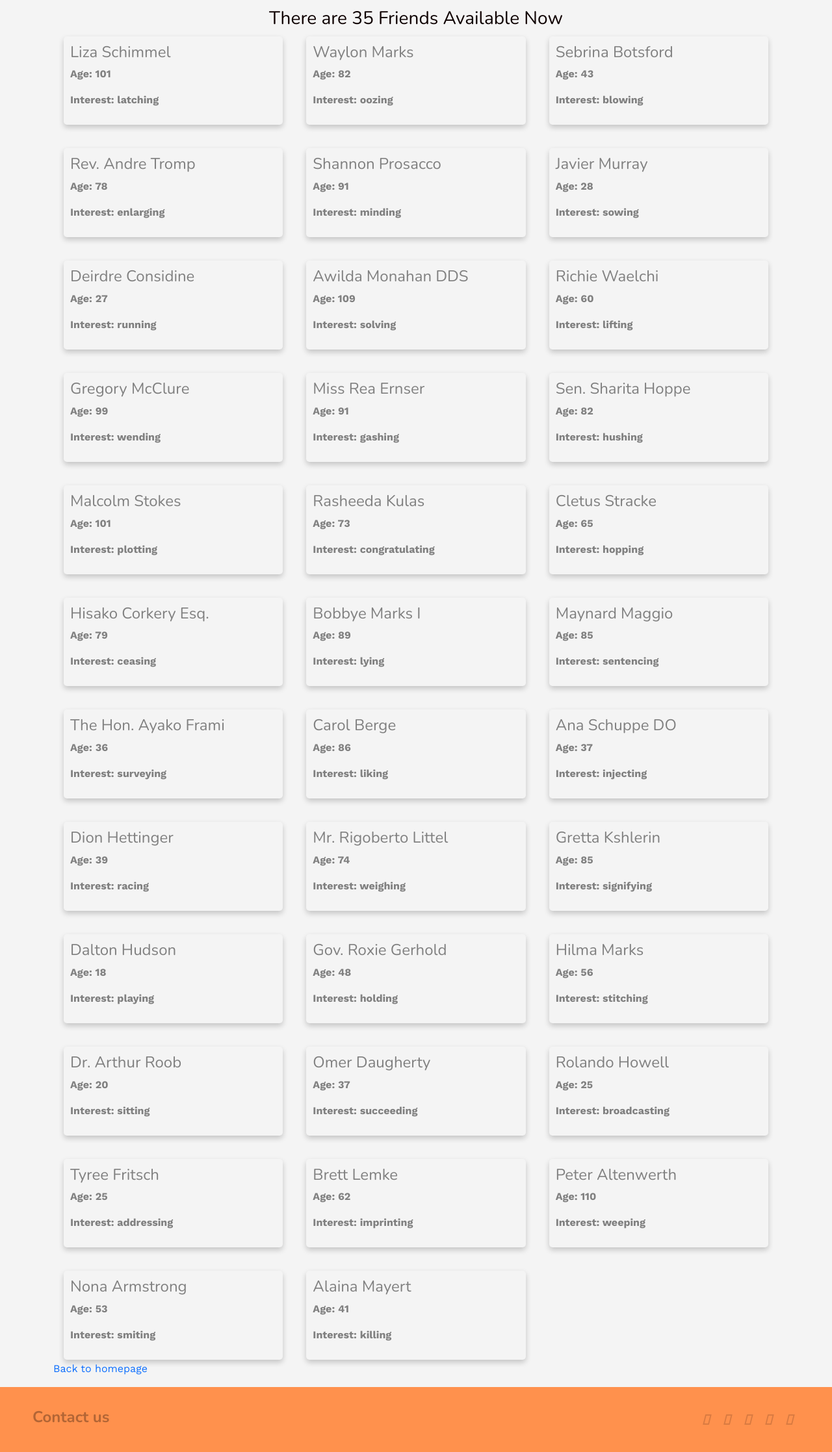
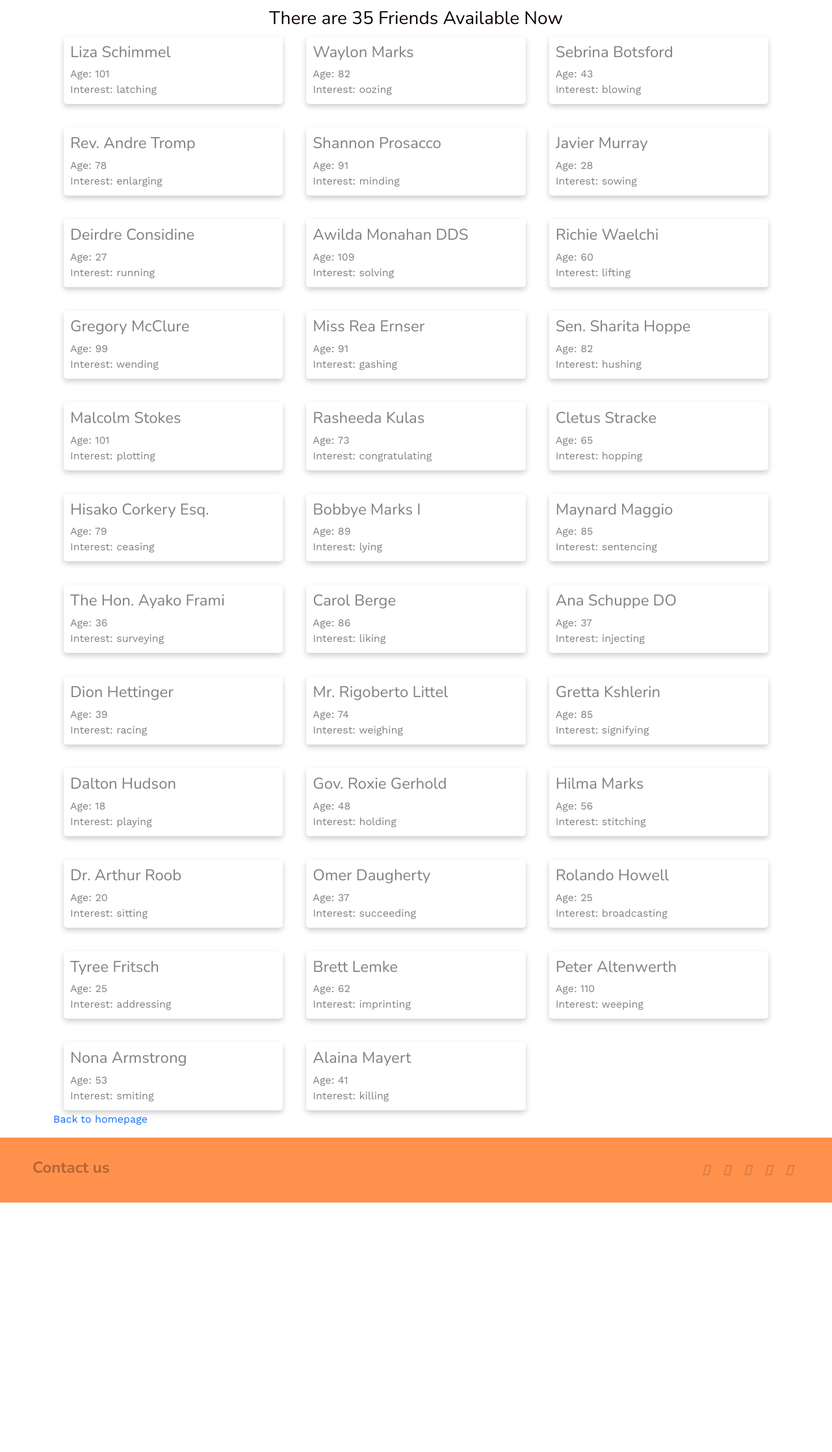
Before and after one commit to NazgulZhuzumova/RentAfriend1, a Rails app: page /friends in a window 1280 px wide. Shown: the part 76-2311 px from the top of the page at 65% size. After the commit the page ends 1927 px from the top, so only its background shows below. Run offline with Rails 7, Linux system fonts and the light colour scheme; data comes from the database, SQL or seed files in the repository; style sheets or scripts are compiled from the project's sources; some libraries are stand-ins or nearby versions; some web fonts are replaced.

Commit message:
font style change

```diff
--- a/app/assets/stylesheets/components/_card.scss
+++ b/app/assets/stylesheets/components/_card.scss
@@ -65,7 +65,7 @@
   text-align: left;
   padding: 10px;
   color: grey;
-  font-weight: 700;
+  font-weight: 500;
 }
 .index-cards a {
   text-decoration: none;
--- a/app/assets/stylesheets/pages/_index.scss
+++ b/app/assets/stylesheets/pages/_index.scss
@@ -4,4 +4,5 @@
 
 body {
   margin-top: 40px;
+  background-color: white;
 }
--- a/app/views/friends/index.html.erb
+++ b/app/views/friends/index.html.erb
@@ -11,8 +11,8 @@
     <% end %>
       <div class="friend-info">
         <h4> <%= friend.name %></h4>
-        <p>Age: <%= friend.age %></p>
-        <p>Interest: <%= friend.interest %></p>
+        <p class="mb-0">Age: <%= friend.age %></p>
+        <p class="mb-0">Interest: <%= friend.interest %></p>
       </div>
     </div>
     <% end %>
```
